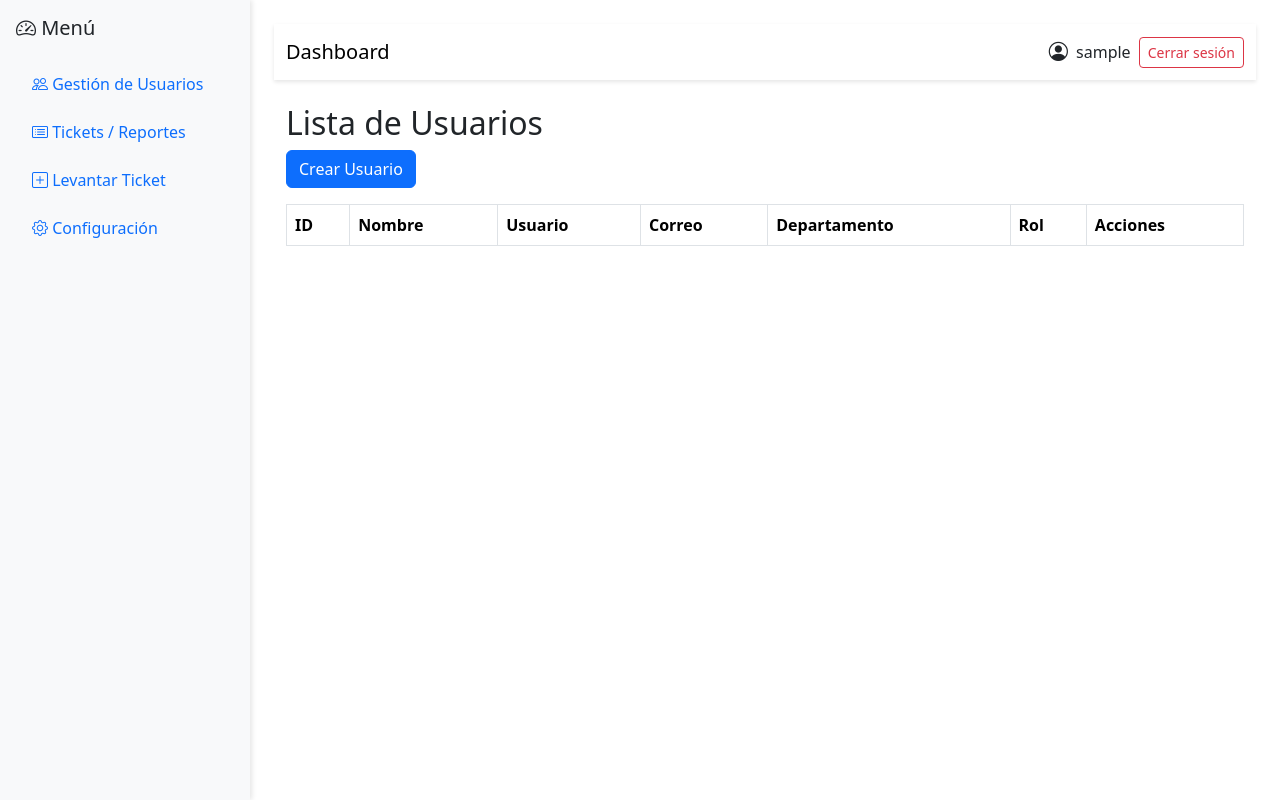
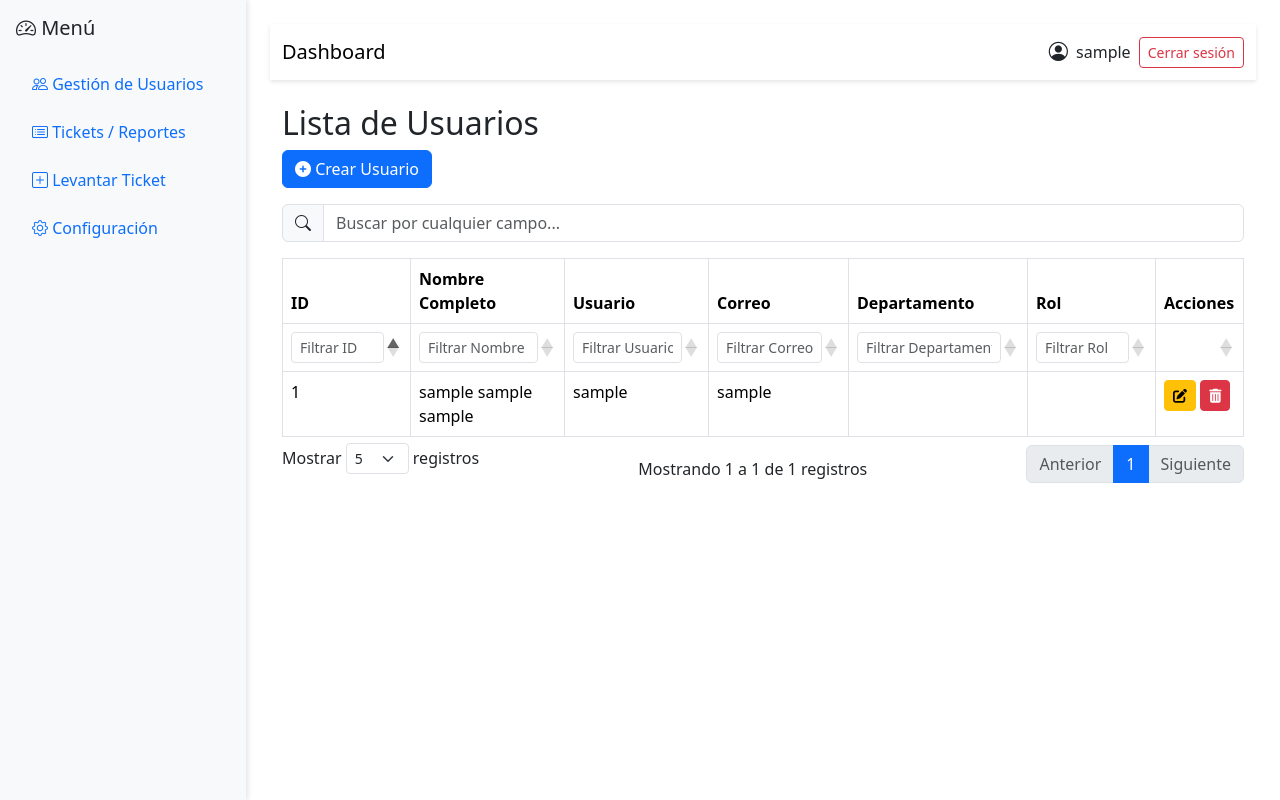
Before and after one commit to bavs-dev/GeneracionDeReportes, a Flask app: page /usuarios in a window 1280 px wide. Run offline with Flask 3, Linux system fonts and the light colour scheme; the visitor is signed in with stand-in values (Sample User, id 1); data comes from the database, SQL or seed files in the repository; data that the repository does not hold is empty; some libraries are stand-ins or nearby versions.

Commit message:
FEAT :construction: Implementacion de barra de busqueda y seguirdad de modulos de usuarios

```diff
--- a/app/controllers/usuario_controller.py
+++ b/app/controllers/usuario_controller.py
@@ -1,12 +1,13 @@
 from flask import Blueprint, render_template, request, redirect, url_for, flash
 from app.dao.daoImpl.usuario_dao_impl import UsuarioDAOImpl
 from app.models.usuario import Usuario, Departamento, Rol
-
+from flask_login import login_user, logout_user, login_required, current_user
 usuario_bp = Blueprint('usuarios', __name__)
 dao = UsuarioDAOImpl()
 
 
 @usuario_bp.route('/usuarios')
+@login_required
 def listar_usuarios():
     usuarios = dao.obtener_todos()
     departamentos = Departamento.query.all()
@@ -15,6 +16,7 @@
 
 
 @usuario_bp.route('/usuarios/crear', methods=['POST'])
+@login_required
 def crear_usuario():
     nuevo_usuario = Usuario(
         nombre=request.form['nombre'],
@@ -32,6 +34,7 @@
 
 
 @usuario_bp.route('/usuarios/editar/<int:id>', methods=['POST'])
+@login_required
 def editar_usuario(id):
     usuario = dao.obtener_por_id(id)
     if usuario:
@@ -53,6 +56,7 @@
 
 
 @usuario_bp.route('/usuarios/eliminar/<int:id>', methods=['POST'])
+@login_required
 def eliminar_usuario(id):
     dao.eliminar(id)
     flash('Usuario eliminado', 'success')
--- a/app/templates/usuarios/listar.html
+++ b/app/templates/usuarios/listar.html
@@ -6,16 +6,53 @@
 <link href="https://cdn.jsdelivr.net/npm/bootstrap@5.3.2/dist/css/bootstrap.min.css" rel="stylesheet">
 <script src="https://cdn.jsdelivr.net/npm/bootstrap@5.3.2/dist/js/bootstrap.bundle.min.js"></script>
 <script src="https://cdn.jsdelivr.net/npm/sweetalert2@11"></script>
+<!-- Estilos y scripts de DataTables -->
+<link rel="stylesheet" href="https://cdn.datatables.net/1.13.6/css/dataTables.bootstrap5.min.css">
+<script src="https://code.jquery.com/jquery-3.6.0.min.js"></script>
+<script src="https://cdn.datatables.net/1.13.6/js/jquery.dataTables.min.js"></script>
+<script src="https://cdn.datatables.net/1.13.6/js/dataTables.bootstrap5.min.js"></script>
+<link href="https://cdnjs.cloudflare.com/ajax/libs/font-awesome/6.5.1/css/all.min.css" rel="stylesheet">
+
 
 <div class="container mt-4">
     <h2>Lista de Usuarios</h2>
 
-    <button class="btn btn-primary mb-3" data-bs-toggle="modal" data-bs-target="#modalCrear">Crear Usuario</button>
+    <button class="btn btn-primary mb-3" data-bs-toggle="modal" data-bs-target="#modalCrear" title="Crear usuario"><i class="fas fa-plus-circle"></i> Crear Usuario</button>
 
-    <table class="table table-bordered">
+    <!-- Buscador Global -->
+
+
+
+    <div class="input-group mb-3">
+  <span class="input-group-text" id="basic-addon1">
+    <i class="bi bi-search"></i>
+  </span>
+  <input type="text" id="buscadorGeneral" class="form-control" placeholder="Buscar por cualquier campo..." aria-label="Buscar" aria-describedby="basic-addon1">
+</div>
+
+
+
+
+    <table id="tablaUsuarios" class="table table-bordered">
         <thead>
             <tr>
-                <th>ID</th><th>Nombre</th><th>Usuario</th><th>Correo</th><th>Departamento</th><th>Rol</th><th>Acciones</th>
+                <th>ID</th>
+                <th>Nombre Completo</th>
+                <th>Usuario</th>
+                <th>Correo</th>
+                <th>Departamento</th>
+                <th>Rol</th>
+                <th>Acciones</th>
+            </tr>
+            <!-- Filtros individuales -->
+            <tr>
+                <th><input type="text" class="form-control form-control-sm" placeholder="Filtrar ID"></th>
+                <th><input type="text" class="form-control form-control-sm" placeholder="Filtrar Nombre"></th>
+                <th><input type="text" class="form-control form-control-sm" placeholder="Filtrar Usuario"></th>
+                <th><input type="text" class="form-control form-control-sm" placeholder="Filtrar Correo"></th>
+                <th><input type="text" class="form-control form-control-sm" placeholder="Filtrar Departamento"></th>
+                <th><input type="text" class="form-control form-control-sm" placeholder="Filtrar Rol"></th>
+                <th></th>
             </tr>
         </thead>
         <tbody>
@@ -28,10 +65,9 @@
                 <td>{{ u.departamento.nombre }}</td>
                 <td>{{ u.rol.nombre }}</td>
                 <td>
-                    <button class="btn btn-warning btn-sm" onclick="abrirModalEditar({{ u.id }}, '{{ u.nombre }}', '{{ u.apellidoP }}', '{{ u.apellidoM }}', '{{ u.usuario }}', '{{ u.correo }}', {{ u.departamento_id }}, {{ u.rol_id }})">Editar</button>
-
+                    <button class="btn btn-warning btn-sm"  title="Editar" onclick="abrirModalEditar({{ u.id }}, '{{ u.nombre }}', '{{ u.apellidoP }}', '{{ u.apellidoM }}', '{{ u.usuario }}', '{{ u.correo }}', {{ u.departamento_id }}, {{ u.rol_id }})">  <i class="fas fa-edit"></i></button>
                     <form action="{{ url_for('usuarios.eliminar_usuario', id=u.id) }}" method="post" style="display:inline;" onsubmit="return confirmarEliminacion(this)">
-                        <button class="btn btn-danger btn-sm">Eliminar</button>
+                        <button type="submit" class="btn btn-danger btn-sm" title="Eliminar"><i class="fas fa-trash-alt"></i></button>
                     </form>
                 </td>
             </tr>
@@ -123,6 +159,42 @@
     });
     return false;
 }
+
+$(document).ready(function() {
+    var tabla = $('#tablaUsuarios').DataTable({
+        "pageLength": 5,
+        "lengthMenu": [5, 10, 25, 50],
+        "language": {
+            "search": "Buscar en tabla:",
+            "lengthMenu": "Mostrar _MENU_ registros",
+            "info": "Mostrando _START_ a _END_ de _TOTAL_ registros",
+            "paginate": {
+                "first": "Primero",
+                "last": "Último",
+                "next": "Siguiente",
+                "previous": "Anterior"
+            },
+            "zeroRecords": "No se encontraron resultados",
+            "infoEmpty": "Mostrando 0 a 0 de 0 registros",
+            "infoFiltered": "(filtrado de _MAX_ registros totales)"
+        },
+        "dom": 't<"d-flex justify-content-between"lip>'
+    });
+
+    // Buscador global arriba de la tabla
+    $('#buscadorGeneral').on('keyup', function() {
+        tabla.search(this.value).draw();
+    });
+
+    // Filtros individuales por columna
+    $('#tablaUsuarios thead tr:eq(1) th').each(function(i) {
+        $('input', this).on('keyup change', function() {
+            if (tabla.column(i).search() !== this.value) {
+                tabla.column(i).search(this.value).draw();
+            }
+        });
+    });
+});
 </script>
 
 
@@ -130,6 +202,4 @@
 
 
 
-
-
 {% endblock %}
```
